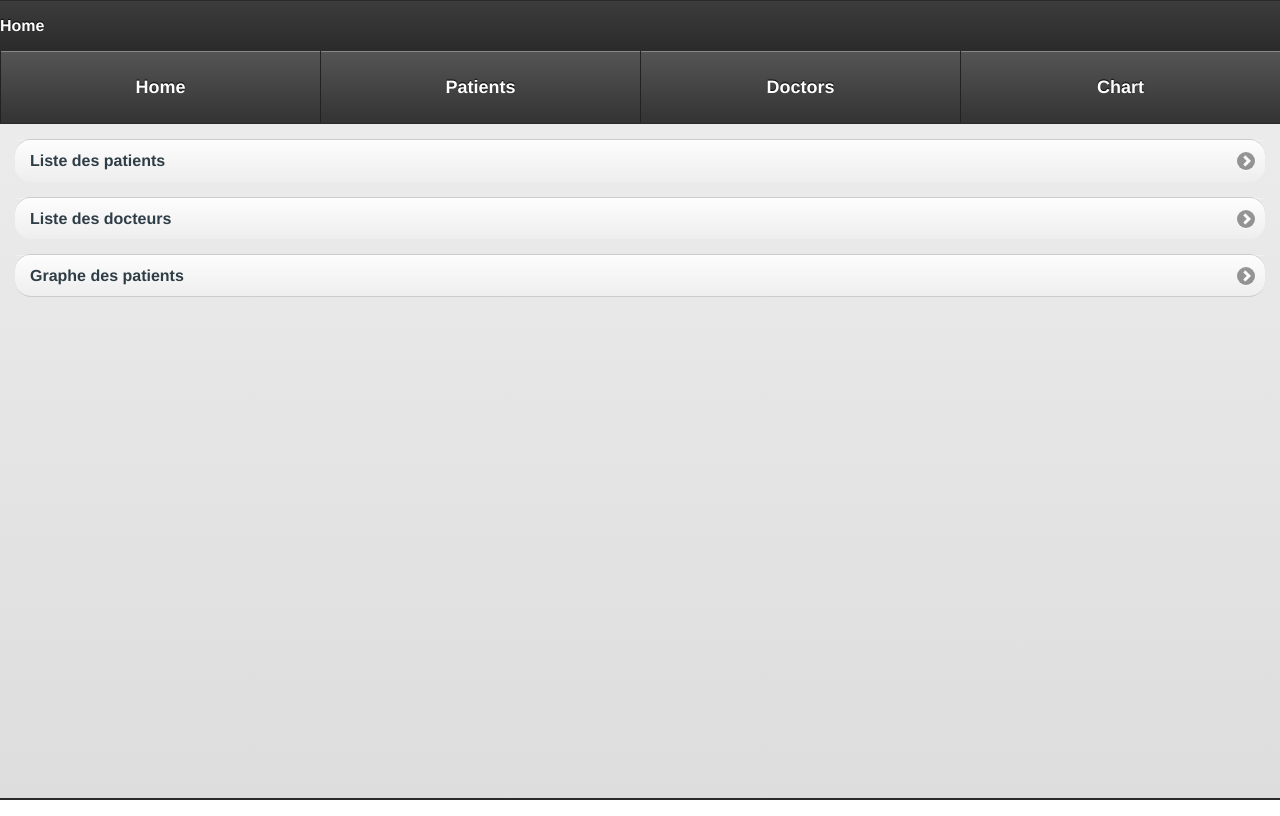
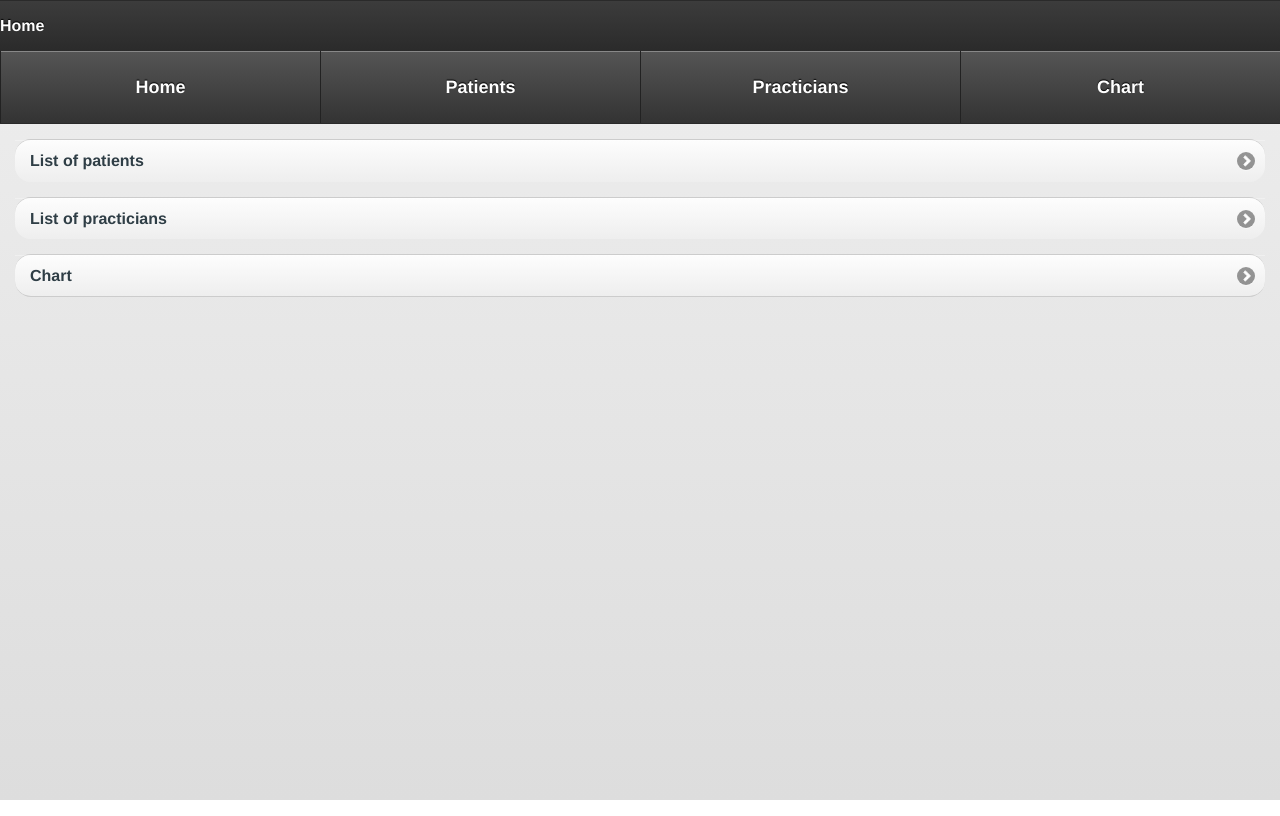
Before and after one commit to nogebour/UXDEzechiel, a plain HTML site: page ProjetUXD.html in a window 1280 px wide. Drawn offline with Linux system fonts and the light colour scheme.

Commit message:
pour le test

```diff
--- a/ProjetUXD.html
+++ b/ProjetUXD.html
@@ -16,28 +16,25 @@
   </head>
   <body>
 
-
-         <div data-role="page" id="home">
+       <div data-role="page" id="home">
       	<div data-role="header">
           <p> Home</p>
           <div data-role="navbar" data-theme="b">
               <ul>
                   <li><a href="#home"><h2>Home</h2></a></li>
                   <li><a href="#listepatients"><h2>Patients</h2></a></li>
-                  <li><a href="#listedocteurs"><h2>Doctors</h2></a></li>
+                  <li><a href="#listedocteurs"><h2>Practicians</h2></a></li>
                   <li><a href="#chart"><h2>Chart</h2></a></li>
               </ul>
           </div><!-- /navbar -->
       </div>
       <div data-role="content">
           <ul data-role="listview" data-split-theme="a">
-              <li><a href="#listepatients">Liste des patients</a></li>
-              <li><a href="#listedocteurs">Liste des docteurs</a></li>
-              <li><a href="#chart">Graphe des patients</a></li>
+              <li><a href="#listepatients">List of patients</a></li>
+              <li><a href="#listedocteurs">List of practicians</a></li>
+              <li><a href="#chart">Chart</a></li>
           </ul>
       </div>
-  <div data-role="footer" data-id="foo1" data-position="fixed">
-  </div><!-- /footer -->
   </div>
 
   <div data-role="page" id="listepatients">
@@ -47,7 +44,7 @@
               <ul>
                   <li><a href="#home"><h2>Home</h2></a></li>
                   <li><a href="#listepatients"><h2>Patients</h2></a></li>
-                  <li><a href="#listedocteurs"><h2>Doctors</h2></a></li>
+                  <li><a href="#listedocteurs"><h2>Practicians</h2></a></li>
                   <li><a href="#chart"><h2>Chart</h2></a></li>
               </ul>
           </div><!-- /navbar -->
@@ -189,9 +186,7 @@
             <a href="#listepatients" data-role="button" >Save</a>
 
     </div>
-    <div data-role="footer">
 
-    </div>
   </div>
 
   <div data-role="page" id="popupLogin">
@@ -218,12 +213,12 @@
 
   <div data-role="page" id="mesuresPatient">
       <div data-role="header">
-          <p>List of doctors</p>
+          <p>List of measures</p>
         	<div data-role="navbar">
               <ul>
                   <li><a href="#home"><h2>Home</h2></a></li>
                   <li><a href="#listepatients"><h2>Patients</h2></a></li>
-                  <li><a href="#listedocteurs"><h2>Doctors</h2></a></li>
+                  <li><a href="#listedocteurs"><h2>Practicians</h2></a></li>
                   <li><a href="#chart"><h2>Chart</h2></a></li>
               </ul>
           </div><!-- /navbar -->
@@ -268,9 +263,7 @@
 
   </div>
       </div>
-      <div data-role="footer" data-id="foo1" data-position="fixed">
 
-      </div><!-- /footer -->
   </div>
 
 
@@ -281,7 +274,7 @@
               <ul>
                   <li><a href="#home"><h2>Home</h2></a></li>
                   <li><a href="#listepatients"><h2>Patients</h2></a></li>
-                  <li><a href="#listedocteurs"><h2>Doctors</h2></a></li>
+                  <li><a href="#listedocteurs"><h2>Practicians</h2></a></li>
                   <li><a href="#chart"><h2>Chart</h2></a></li>
               </ul>
           </div><!-- /navbar -->
@@ -328,7 +321,7 @@
               <ul>
                   <li><a href="#home"><h2>Home</h2></a></li>
                   <li><a href="#listepatients"><h2>Patients</h2></a></li>
-                  <li><a href="#listedocteurs"><h2>Doctors</h2></a></li>
+                  <li><a href="#listedocteurs"><h2>Practicians</h2></a></li>
                   <li><a href="#chart"><h2>Chart</h2></a></li>
               </ul>
           </div><!-- /navbar -->
@@ -509,17 +502,14 @@
 
 
 
-
-
-
   <div data-role="page" id="listedocteurs">
       <div data-role="header">
-          <p>List of patients</p>
+          <p>List of practicians</p>
          <div data-role="navbar">
               <ul>
                   <li><a href="#home"><h2>Home</h2></a></li>
                   <li><a href="#listepatients"><h2>Patients</h2></a></li>
-                  <li><a href="#listedocteurs"><h2>Doctors</h2></a></li>
+                  <li><a href="#listedocteurs"><h2>Practicians</h2></a></li>
                   <li><a href="#chart"><h2>Chart</h2></a></li>
               </ul>
           </div><!-- /navbar -->
@@ -529,7 +519,7 @@
        <div class=center-wrapper>
   <table data-role="table" id="movie-table" data-mode="reflow" class="ui-responsive table-stroke" id="patient-table">
       <thead><tr>
-      <th>Nom du docteur</th>
+      <th>Practicians</th>
       </tr></thead>
 
       <tbody>
@@ -560,7 +550,7 @@
               <ul>
                   <li><a href="#home"><h2>Home</h2></a></li>
                   <li><a href="#listepatients"><h2>Patients</h2></a></li>
-                  <li><a href="#listedocteurs"><h2>Doctors</h2></a></li>
+                  <li><a href="#listedocteurs"><h2>Practicians</h2></a></li>
                   <li><a href="#chart"><h2>Chart</h2></a></li>
               </ul>
           </div><!-- /navbar -->
@@ -618,8 +608,6 @@
 
 
 
-
-
   <div data-role="page" id="detaildocteur">
       <div data-role="header">
           <p>Doctor details</p>
@@ -627,7 +615,7 @@
               <ul>
                   <li><a href="#home"><h2>Home</h2></a></li>
                   <li><a href="#listepatients"><h2>Patients</h2></a></li>
-                  <li><a href="#listedocteurs"><h2>Doctors</h2></a></li>
+                  <li><a href="#listedocteurs"><h2>Practicians</h2></a></li>
                   <li><a href="#chart"><h2>Chart</h2></a></li>
               </ul>
           </div><!-- /navbar -->
@@ -660,7 +648,7 @@
               <ul>
                   <li><a href="#home"><h2>Home</h2></a></li>
                   <li><a href="#listepatients"><h2>Patients</h2></a></li>
-                  <li><a href="#listedocteurs"><h2>Doctors</h2></a></li>
+                  <li><a href="#listedocteurs"><h2>Practicians</h2></a></li>
                   <li><a href="#chart"><h2>Chart</h2></a></li>
               </ul>
           </div><!-- /navbar -->
@@ -815,7 +803,7 @@
        <div class="center-button">
       		<div class="ui-block-a"><a href="#advanceDialog" data-role="button" data-rel="dialog" data-transition="pop" >Advanced</a></div>
             <div class="ui-block-a"><a href="#chart" data-role="button" >Cancel</a></div>
-            <div class="ui-block-a"><a href="#genetareCurve" data-role="button" >OK</a></div>
+            <div class="ui-block-a"><a href="#detailCurve" data-role="button" >OK</a></div>
        </div>
     </div>
     <div data-role="footer">
@@ -825,7 +813,8 @@
 
 
 
-<!-- generating curve-->
+<!--
+<!-- generating curve
   <div data-role="page" id="genetareCurve">
     <div data-role="header">
       <p>Generate Curve</p>
@@ -833,22 +822,19 @@
               <ul>
                   <li><a href="#home"><h2>Home</h2></a></li>
                   <li><a href="#listepatients"><h2>Patients</h2></a></li>
-                  <li><a href="#listedocteurs"><h2>Doctors</h2></a></li>
+                  <li><a href="#listedocteurs"><h2>Practicians</h2></a></li>
                   <li><a href="#chart"><h2>Chart</h2></a></li>
               </ul>
-          </div><!-- /navbar -->
+          </div><!-- /navbar
     </div>
     <div data-role="content">
-
-
-
 	<img src="img/curve.png" width="1315" height="502">
 	<div class="center-button">
         <a href="#detailCurve" data-role="button" data-inline="true">Save</a>
       </div>
     </div>
 
-  </div>
+  </div>-->
 
 
 
@@ -860,7 +846,7 @@
               <ul>
                   <li><a href="#home"><h2>Home</h2></a></li>
                   <li><a href="#listepatients"><h2>Patients</h2></a></li>
-                  <li><a href="#listedocteurs"><h2>Doctors</h2></a></li>
+                  <li><a href="#listedocteurs"><h2>Practicians</h2></a></li>
                   <li><a href="#chart"><h2>Chart</h2></a></li>
               </ul>
           </div><!-- /navbar -->
@@ -904,7 +890,7 @@
               <ul>
                   <li><a href="#home"><h2>Home</h2></a></li>
                   <li><a href="#listepatients"><h2>Patients</h2></a></li>
-                  <li><a href="#listedocteurs"><h2>Doctors</h2></a></li>
+                  <li><a href="#listedocteurs"><h2>Practicians</h2></a></li>
                   <li><a href="#chart"><h2>Chart</h2></a></li>
               </ul>
           </div><!-- /navbar -->
@@ -913,7 +899,7 @@
 
 	<img src="img/prediction1.jpg" width="1315" height="502">
 	<div class="center-button">
-       	<a href="#prediction4" data-role="button" data-icon="arrow-l" data-inline="true" ></a>
+       	<a href="#prediction4" data-role="button" data-icon="arrow-l" data-iconpos="notext" data-inline="true" ></a>
 
         <a href="#prediction2" data-role="button" data-icon="arrow-r"   data-inline="true"></a>
    	  </div>
@@ -932,7 +918,7 @@
               <ul>
                   <li><a href="#home"><h2>Home</h2></a></li>
                   <li><a href="#listepatients"><h2>Patients</h2></a></li>
-                  <li><a href="#listedocteurs"><h2>Doctors</h2></a></li>
+                  <li><a href="#listedocteurs"><h2>Practicians</h2></a></li>
                   <li><a href="#chart"><h2>Chart</h2></a></li>
               </ul>
           </div><!-- /navbar -->
@@ -957,7 +943,7 @@
               <ul>
                   <li><a href="#home"><h2>Home</h2></a></li>
                   <li><a href="#listepatients"><h2>Patients</h2></a></li>
-                  <li><a href="#listedocteurs"><h2>Doctors</h2></a></li>
+                  <li><a href="#listedocteurs"><h2>Practicians</h2></a></li>
                   <li><a href="#chart"><h2>Chart</h2></a></li>
               </ul>
           </div><!-- /navbar -->
@@ -981,7 +967,7 @@
               <ul>
                   <li><a href="#home"><h2>Home</h2></a></li>
                   <li><a href="#listepatients"><h2>Patients</h2></a></li>
-                  <li><a href="#listedocteurs"><h2>Doctors</h2></a></li>
+                  <li><a href="#listedocteurs"><h2>Practicians</h2></a></li>
                   <li><a href="#chart"><h2>Chart</h2></a></li>
               </ul>
           </div><!-- /navbar -->
@@ -1099,7 +1085,7 @@
         </table>
      <div class="center-button">
         <a href="#dialog" data-role="button" data-inline="true">Cancel</a>
-        <a href="#genetareCurve" data-role="button" data-inline="true">Ok</a>
+        <a href="#detailCurve" data-role="button" data-inline="true">Ok</a>
       </div>
     </div>
 
@@ -1113,7 +1099,7 @@
               <ul>
                   <li><a href="#home"><h2>Home</h2></a></li>
                   <li><a href="#listepatients"><h2>Patients</h2></a></li>
-                  <li><a href="#listedocteurs"><h2>Doctors</h2></a></li>
+                  <li><a href="#listedocteurs"><h2>Practicians</h2></a></li>
                   <li><a href="#chart"><h2>Chart</h2></a></li>
               </ul>
           </div><!-- /navbar -->
```
Also changed, not shown: images site/flashdown.png (added), images site/flashl.png (added), images site/flashr.png (added), images site/flashup.jpg (added), images site/flashup.png (added).
